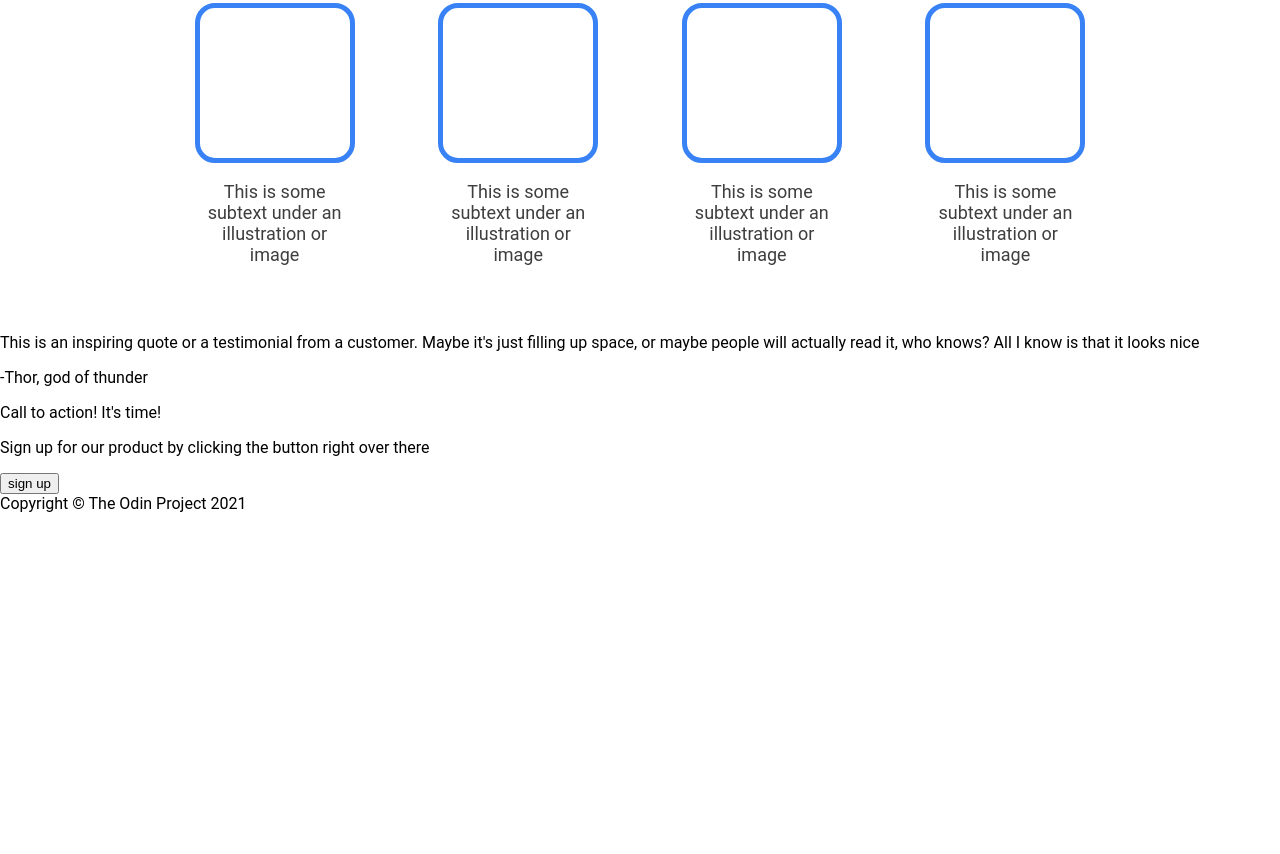
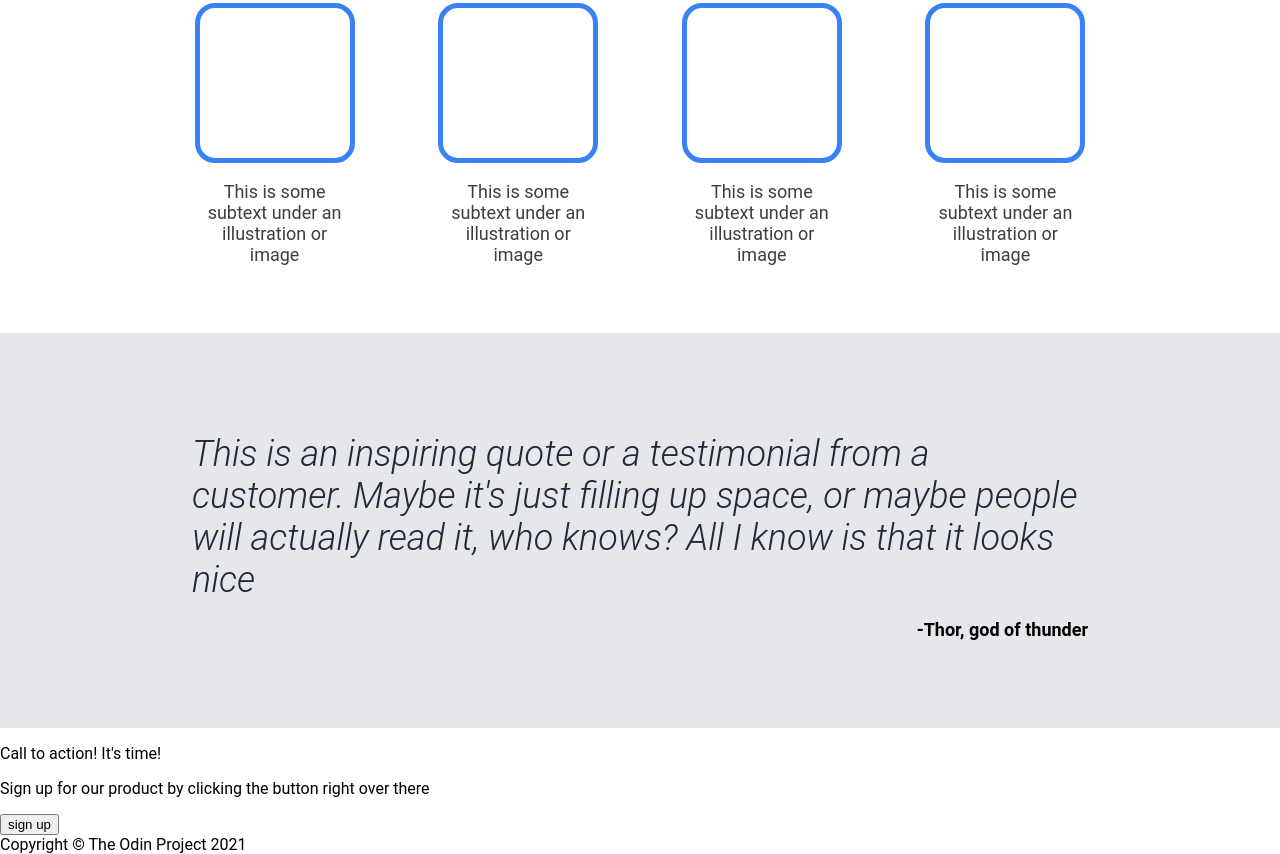
Before and after one commit to noxarad/odin-landing-page, a plain HTML site: page index.html in a window 1280 px wide. Shown: the part 631-1485 px from the top of the page. Before the commit the page ends 1144 px from the top, so only its background shows below. Drawn offline with Linux system fonts and the light colour scheme.

Commit message:
Finished the 4th section (quote)

```diff
--- a/index.html
+++ b/index.html
@@ -44,7 +44,7 @@
       </div>
     </div>
     <div class="quote-block">
-      <p class="quote">This is an inspiring quote or a testimonial from a customer. Maybe it's just filling up space, or maybe people will actually read it, who knows? All I know is that it looks nice</p>
+      <p class="quote"><em>This is an inspiring quote or a testimonial from a customer. Maybe it's just filling up space, or maybe people will actually read it, who knows? All I know is that it looks nice</em></p>
       <p class="author">-Thor, god of thunder</p>
     </div>
     <div class="interact">
--- a/style.css
+++ b/style.css
@@ -111,3 +111,24 @@ a {
     text-align: center;
     color: #3E3E3E;
 }
+
+.quote-block {
+    background-color: #E5E7EB;
+    display: flex;
+    flex-direction: column;
+    justify-content: center;
+    align-items: flex-end;
+    padding: 100px 15% 70px;
+}
+
+.quote {
+    font-size: 36px;
+    color: #1F2937;
+    font-weight: 300;
+    margin: 0px;
+}
+
+.author {
+    font-weight: bold;
+    font-size: 18px;
+}
```
